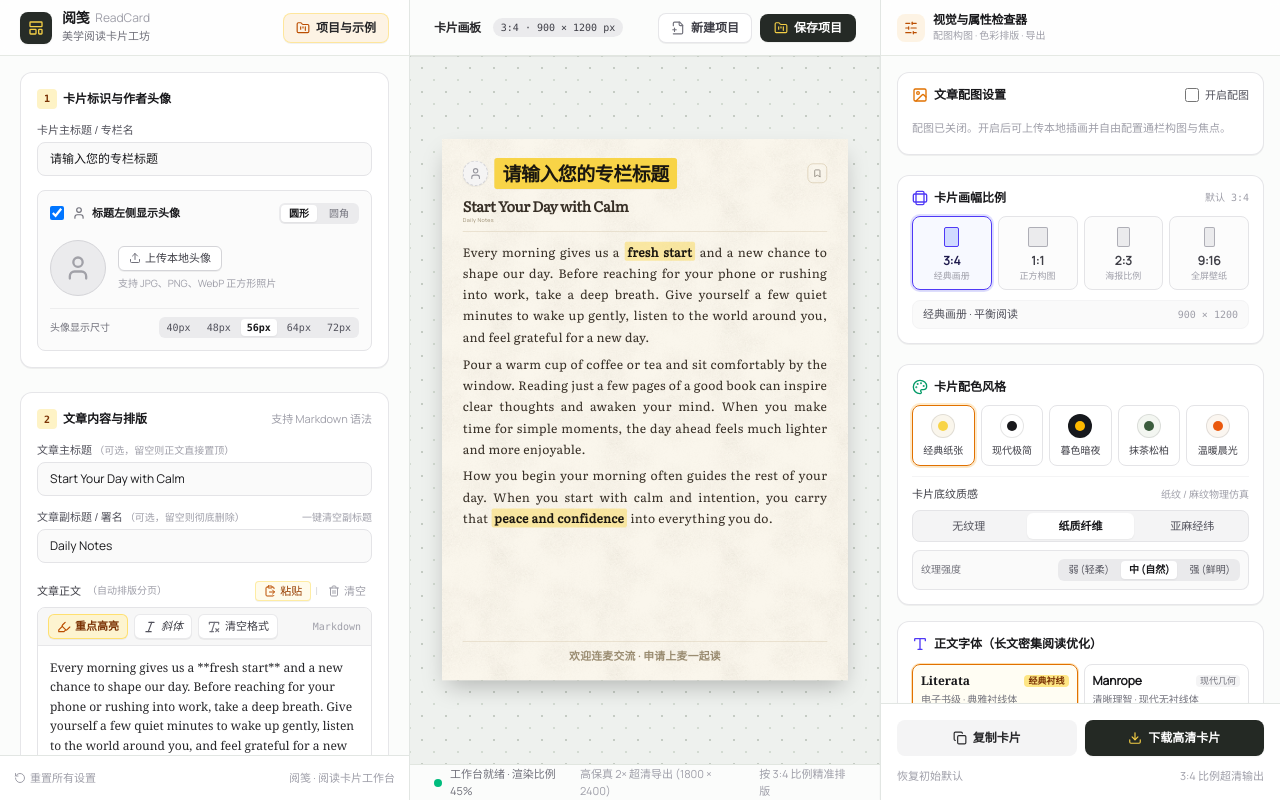
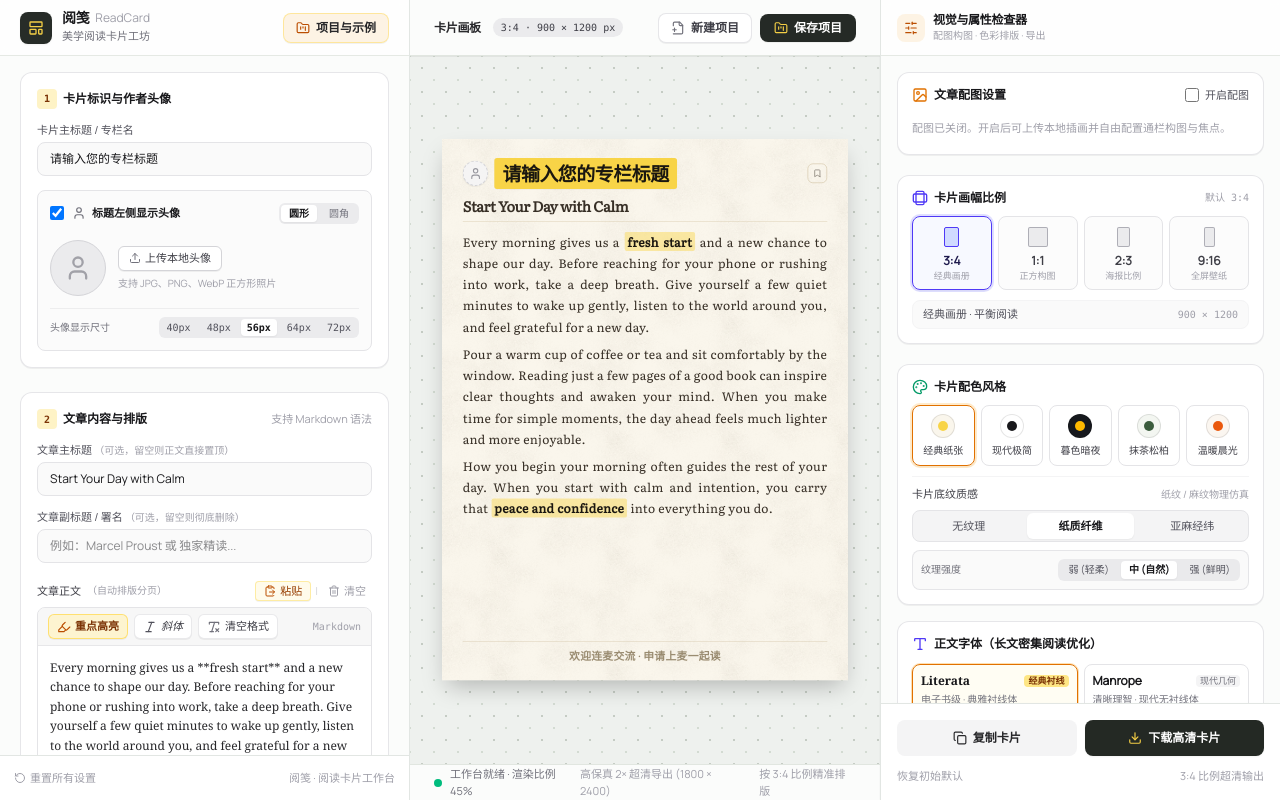
Before and after one commit to phoenixlwpapix/read-card, a React (Vite) app: page / in a window 1280 px wide. Built offline with nearby package versions, Linux system fonts and the light colour scheme.

Commit message:
feat: remove subtitles and author lines from all sample articles

```diff
--- a/src/constants/samples.ts
+++ b/src/constants/samples.ts
@@ -8,13 +8,13 @@ export const SAMPLE_ARTICLES: { name: string; config: Partial<CardConfig> }[] =
     config: {
       cardHeading: '晨读时刻 · MORNING READ',
       volume: 'VOL. 01',
-      tagline: 'DAILY INSPIRATION / 每日晨读',
+      tagline: '',
       showAvatar: true,
       avatarUrl: '',
       avatarShape: 'circle',
       avatarSize: 56,
       articleTitle: 'Start Your Day with Calm',
-      author: 'Daily Notes',
+      author: '',
       articleContent: `Every morning gives us a **fresh start** and a new chance to shape our day. Before reaching for your phone or rushing into work, take a deep breath. Give yourself a few quiet minutes to wake up gently, listen to the world around you, and feel grateful for a new day.
 
 Pour a warm cup of coffee or tea and sit comfortably by the window. Reading just a few pages of a good book can inspire clear thoughts and awaken your mind. When you make time for simple moments, the day ahead feels much lighter and more enjoyable.
@@ -40,13 +40,13 @@ How you begin your morning often guides the rest of your day. When you start wit
     config: {
       cardHeading: '成长手记 · GROWTH FLOW',
       volume: 'VOL. 02',
-      tagline: 'LITTLE BY LITTLE / 积微成著',
+      tagline: '',
       showAvatar: true,
       avatarUrl: '',
       avatarShape: 'squircle',
       avatarSize: 56,
       articleTitle: 'The Power of Small Steps',
-      author: 'Growth Diary',
+      author: '',
       articleContent: `Big dreams are never built in a single afternoon. Instead, they are created by the **small habits** you choose to keep each day. It is easy to think that small actions do not matter, but real progress is always built quietly over time.
 
 Reading for ten minutes, writing down a new thought, or practicing a skill every day might feel modest right now. However, when you repeat these small efforts consistently, they slowly compound into **remarkable achievements** that surprise even yourself. Consistency always beats temporary enthusiasm.
@@ -72,13 +72,13 @@ Do not worry about how fast other people are moving. Keep your focus on your own
     config: {
       cardHeading: '生活随想 · SIMPLE LIFE',
       volume: 'VOL. 03',
-      tagline: 'SLOW DOWN / 感知当下',
+      tagline: '',
       showAvatar: false,
       avatarUrl: '',
       avatarShape: 'circle',
       avatarSize: 56,
       articleTitle: 'Enjoy the Simple Moments',
-      author: 'Mindful Life',
+      author: '',
       articleContent: `True happiness is rarely found in having more things. More often, it lives in the **simple moments** we tend to overlook in our busy routines. When we slow down, we begin to realize that our everyday lives are already filled with quiet beauty.
 
 Notice the warmth of the sun on your face, the aroma of fresh coffee in the kitchen, or a sincere conversation with an old friend. These small experiences do not cost anything, yet they bring a deep sense of **comfort and gratitude** that busy days cannot buy.
@@ -104,13 +104,13 @@ You do not need an extraordinary life to feel happy. Learn to pause, breathe dee
 export const INITIAL_CONFIG: CardConfig = {
   cardHeading: '请输入您的专栏标题',
   volume: 'VOL. 01',
-  tagline: 'DAILY INSPIRATION / 每日晨读',
+  tagline: '',
   showAvatar: true,
   avatarUrl: '',
   avatarShape: 'circle',
   avatarSize: 56,
   articleTitle: 'Start Your Day with Calm',
-  author: 'Daily Notes',
+  author: '',
   articleContent: `Every morning gives us a **fresh start** and a new chance to shape our day. Before reaching for your phone or rushing into work, take a deep breath. Give yourself a few quiet minutes to wake up gently, listen to the world around you, and feel grateful for a new day.
 
 Pour a warm cup of coffee or tea and sit comfortably by the window. Reading just a few pages of a good book can inspire clear thoughts and awaken your mind. When you make time for simple moments, the day ahead feels much lighter and more enjoyable.
```
